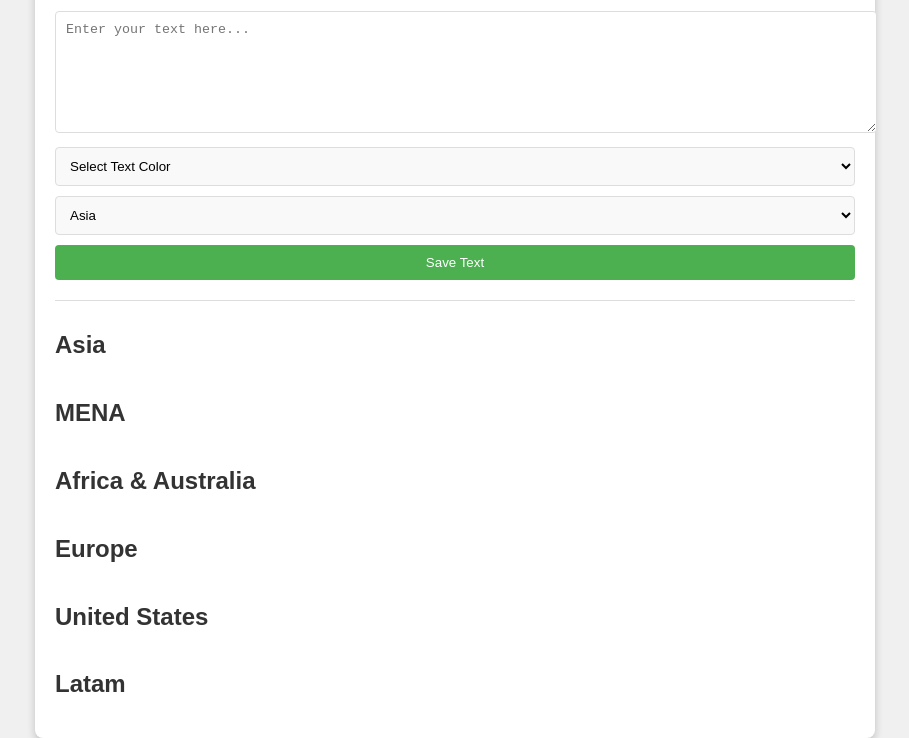
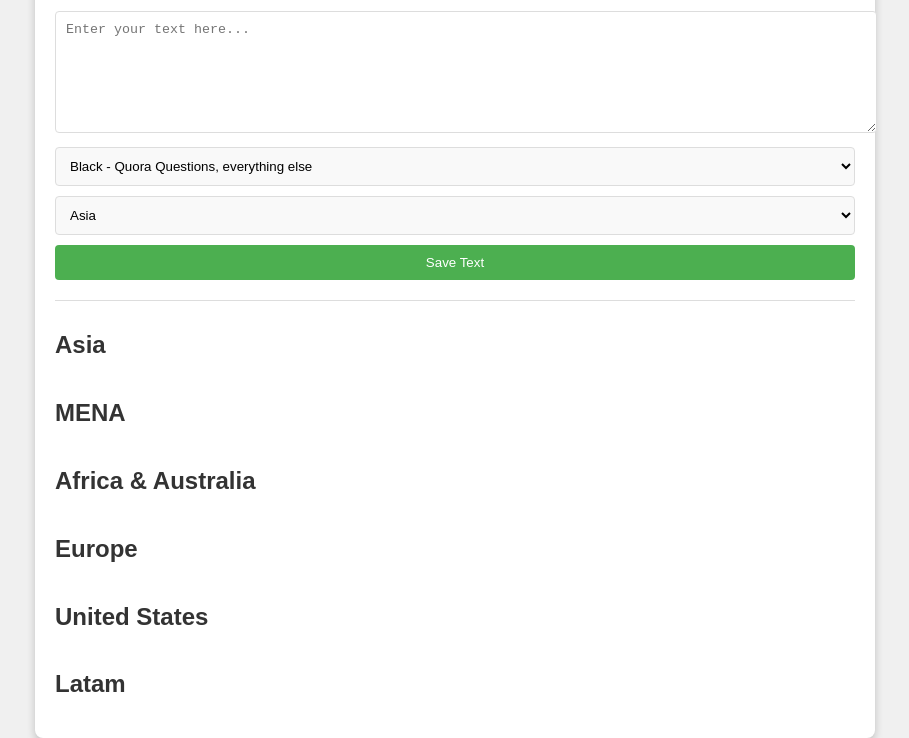
Before and after one commit to riausan013/Dielinke.github.io, a plain HTML site: page index.html in a window 1280 px wide. Shown: the part 99-837 px from the top of the page, without its empty margins (185-1094 px from the left). Drawn offline with Linux system fonts and the light colour scheme.

Commit message:
Update index.html

```diff
--- a/index.html
+++ b/index.html
@@ -12,12 +12,12 @@
         <textarea id="textInput" placeholder="Enter your text here..."></textarea>
 
         <select id="colorInput">
-            <option value="black">Select Text Color</option>
-            <option value="blue">Blue</option>
-            <option value="red">Red</option>
-            <option value="green">Green</option>
-            <option value="yellow">Yellow</option>
-            <option value="pink">Pink</option>
+            <option value="black">Black - Quora Questions, everything else</option>
+            <option value="blue">Blue - Politics, military,ideology</option>
+            <option value="red">Red - technology,internet culture, songs & music </option>
+            <option value="green">Green - Religion History language culture</option>
+            <option value="yellow">Yellow - famous people names</option>
+            <option value="pink">Pink - Book,anime,Movie,Philosophy</option>
         </select>
 
         <select id="regionInput">
```
